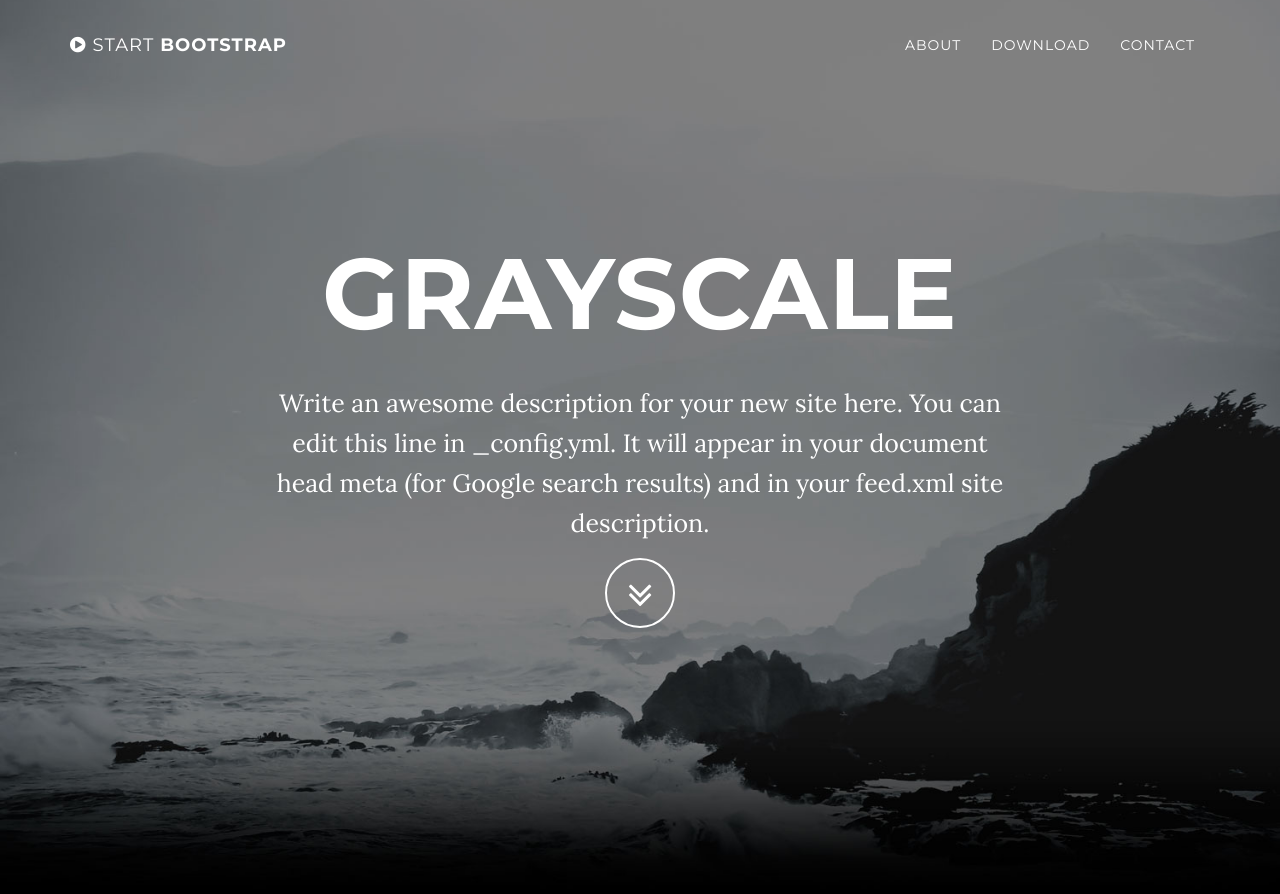
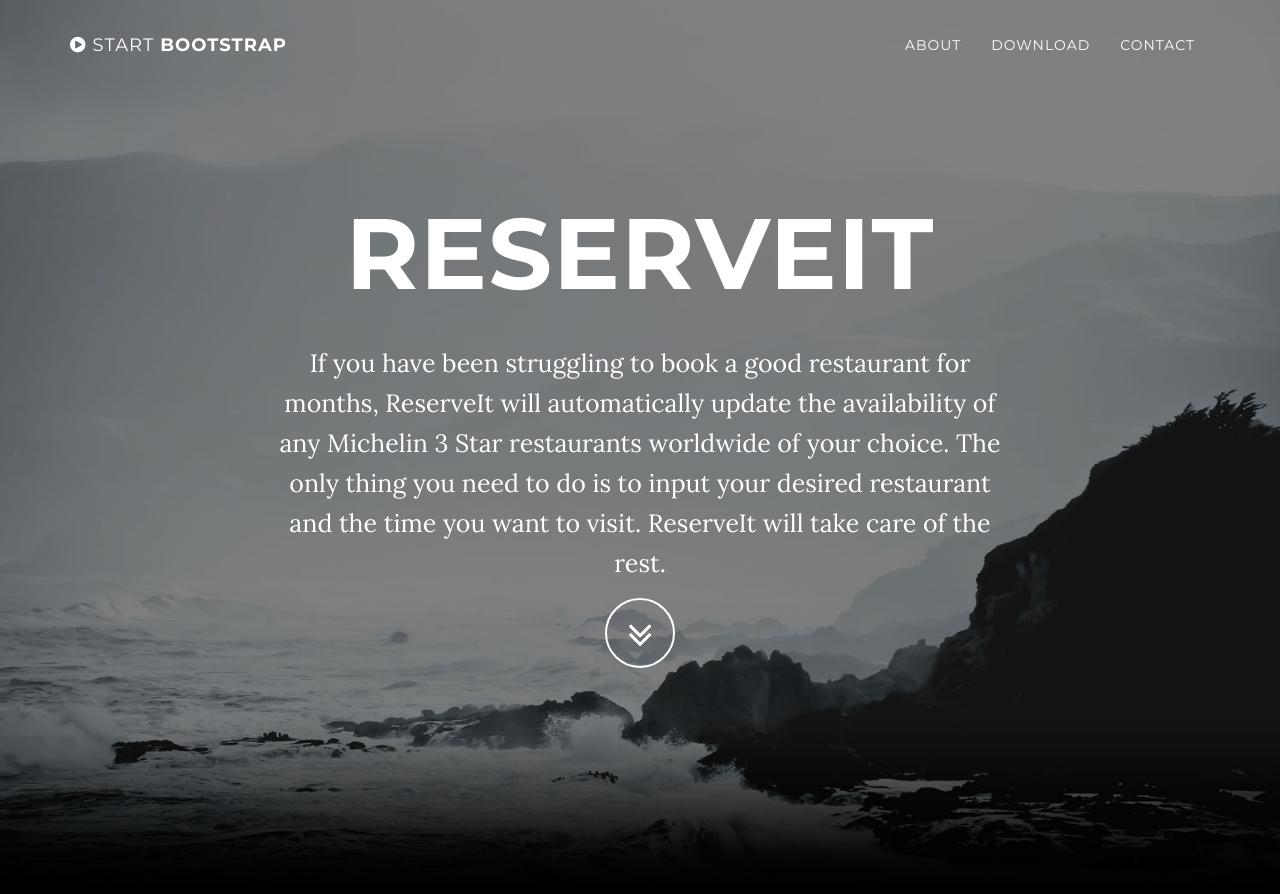
Before and after one commit to xiaoyubai/xiaoyubai.github.io, a Jekyll site: the page built from index.html, in a window 1280 px wide and 900 px high. Shown: the top 894 px of the window. Built offline with Jekyll 4.4.1, drawn with Linux system fonts in a browser that asks for light colours; some of the changed text lies outside the part shown.

Commit message:
update app page

```diff
--- a/_config.yml
+++ b/_config.yml
@@ -1,8 +1,8 @@
 # Site settings
-title: Grayscale
-email: your-email@domain.com
-url: https://example.github.io
-description: "Write an awesome description for your new site here. You can edit this line in _config.yml. It will appear in your document head meta (for Google search results) and in your feed.xml site description."
+title: ReserveIt
+email: hawkingbai@gmail.com
+url: https://xiaoyubai.github.io
+description: "If you have been struggling to book a good restaurant for months, ReserveIt will automatically update the availability of any Michelin 3 Star restaurants worldwide of your choice. The only thing you need to do is to input your desired restaurant and the time you want to visit. ReserveIt will take care of the rest."
 
 # Color settings (hex-codes without the leading hash-tag)
 color:
@@ -10,20 +10,20 @@ color:
   links: '#219ab3'
 
 # Footer settings
-footer: Your Website
+footer: ReserveIt
 
 # Social networks usernames (many more available: google-plus, flickr, dribbble, pinterest, instagram, tumblr, linkedin, etc.)
-social:
-  - title: twitter
-    url: https://twitter.com/SBootstrap
-  - title: facebook
-    url:
-  - title: stack-overflow
-    url: http://stackoverflow.com/questions/tagged/jekyll
-  - title: bitbucket
-    url: http://bitbucket.org/jekyll
-  - title: github
-    url: https://github.com/IronSummitMedia/startbootstrap
+# social:
+#   - title: twitter
+#     url: https://twitter.com/SBootstrap
+#   - title: facebook
+#     url:
+#   - title: stack-overflow
+#     url: http://stackoverflow.com/questions/tagged/jekyll
+#   - title: bitbucket
+#     url: http://bitbucket.org/jekyll
+#   - title: github
+#     url: https://github.com/IronSummitMedia/startbootstrap
 
 # Build settings
 markdown: kramdown
--- a/_includes/contact.html
+++ b/_includes/contact.html
@@ -3,7 +3,6 @@
         <div class="row">
             <div class="col-lg-8 col-lg-offset-2">
                 <h2>Contact</h2>
-                <p>Dolor reprehenderit repellendus, optio labore odio at tempore debitis nisi. Quasi debitis tenetur eaque molestias non porro odio sapiente.</p>
                 <p><a href="mailto:{{ site.email }}">{{ site.email }}</a>
                 </p>
                 <ul class="list-inline banner-social-buttons">
--- a/_includes/download.html
+++ b/_includes/download.html
@@ -3,9 +3,9 @@
         <div class="download-section">
             <div class="container">
                 <div class="col-lg-8 col-lg-offset-2">
-                    <h2>Download Grayscale</h2>
-                    <p>You can download Grayscale for free on the preview page at Start Bootstrap.</p>
-                    <a href="http://startbootstrap.com/template-overviews/grayscale/" class="btn btn-default btn-lg">Visit Download Page</a>
+                    <h2>Download ReserveIt</h2>
+                    <p>You can download ReserveIt for free in your App Store.</p>
+                    <a href="https://xiaoyubai.github.io/" class="btn btn-default btn-lg">Visit App Store</a>
                 </div>
             </div>
         </div>
```
